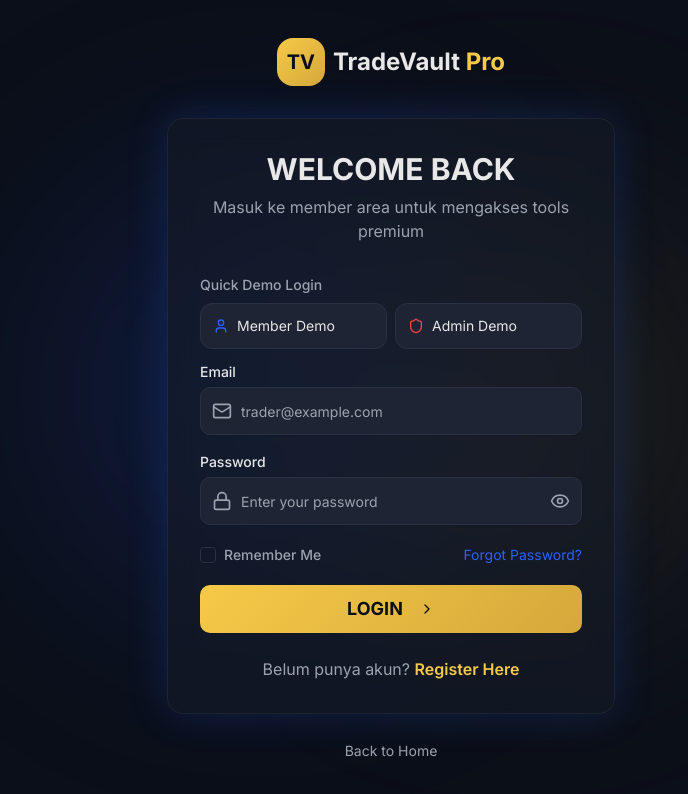
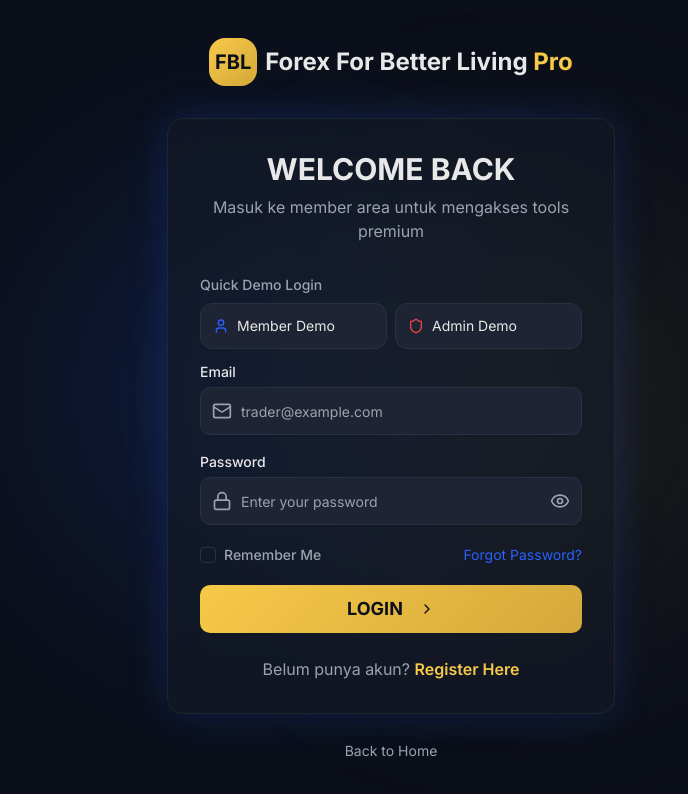
Before and after one commit to Resaswastyani/fblproduct, a Next.js app: page /login in a window 1280 px wide. Shown: the top 794 px of the page, without its empty margins (249-937 px from the left). Built offline with nearby package versions, Linux system fonts and the light colour scheme.

Commit message:
udt logos

```diff
--- a/app/login/page.tsx
+++ b/app/login/page.tsx
@@ -314,14 +314,16 @@ export default function LoginPage() {
   const [password, setPassword] = useState("");
   const [error, setError] = useState("");
   const [logoUrl, setLogoUrl] = useState<string | null>(null);
+  const [siteName, setSiteName] = useState("Forex For Better Living");
 
-  // Load custom logo from admin settings
+  // Load custom logo & site name from admin settings
   useEffect(() => {
     try {
       const raw = localStorage.getItem("admin_settings");
       if (raw) {
         const parsed = JSON.parse(raw);
         if (parsed.logo) setLogoUrl(parsed.logo);
+        if (parsed.siteName) setSiteName(parsed.siteName);
       }
     } catch {
       // ignore parse error
@@ -384,19 +386,19 @@ export default function LoginPage() {
         className="relative z-10 w-full max-w-md"
       >
         <Link href="/" className="flex items-center justify-center gap-2 mb-8">
-          <div className="w-12 h-12 rounded-xl gradient-gold flex items-center justify-center overflow-hidden">
+          <div className="w-12 h-12 rounded-xl gradient-gold flex items-center justify-center overflow-hidden p-1">
             {logoUrl ? (
               <img
                 src={logoUrl}
                 alt="Logo"
-                className="w-full h-full object-cover"
+                className="w-full h-full object-contain"
               />
             ) : (
-              <span className="text-[#0B0F19] font-bold text-xl">TV</span>
+              <span className="text-[#0B0F19] font-bold text-xl">FBL</span>
             )}
           </div>
           <span className="text-2xl font-bold text-foreground">
-            TradeVault <span className="text-[#F7C948]">Pro</span>
+            {siteName} <span className="text-[#F7C948]">Pro</span>
           </span>
         </Link>
 
```
